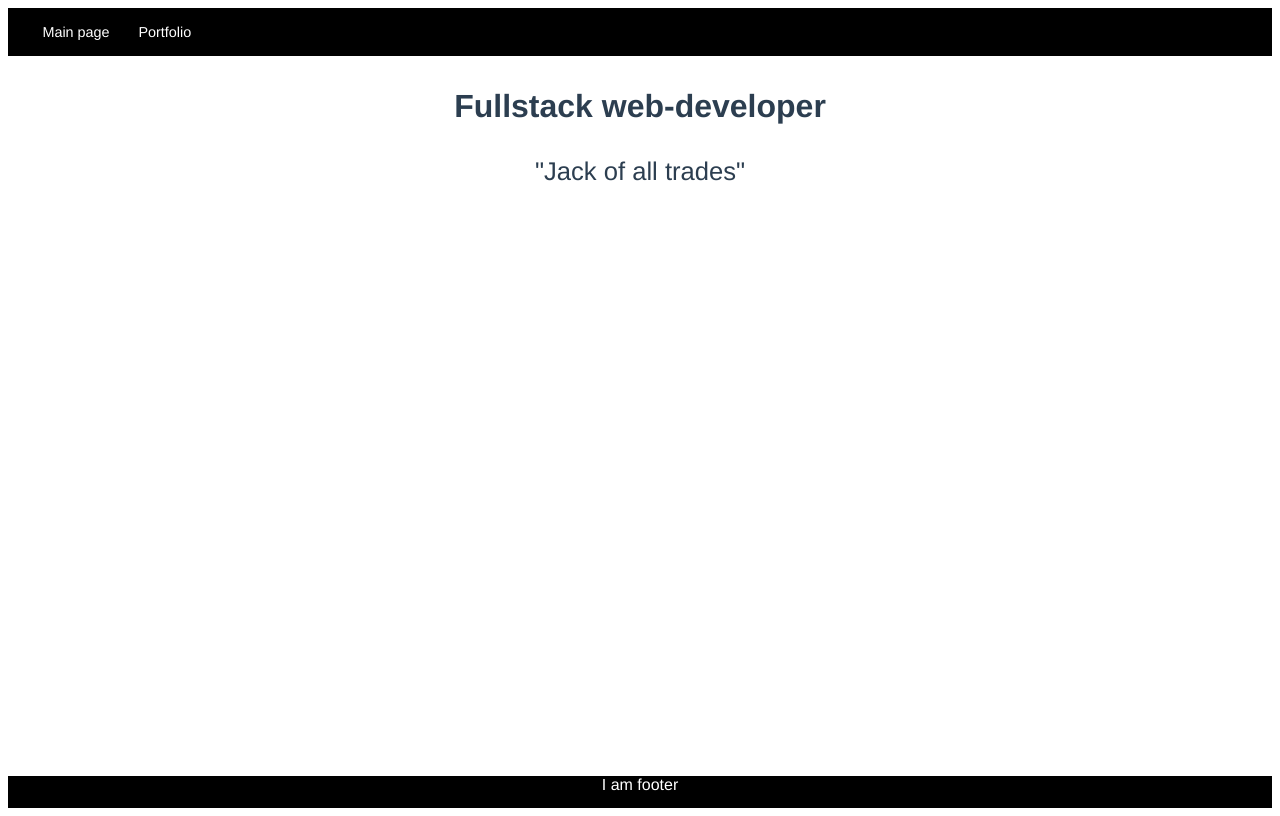
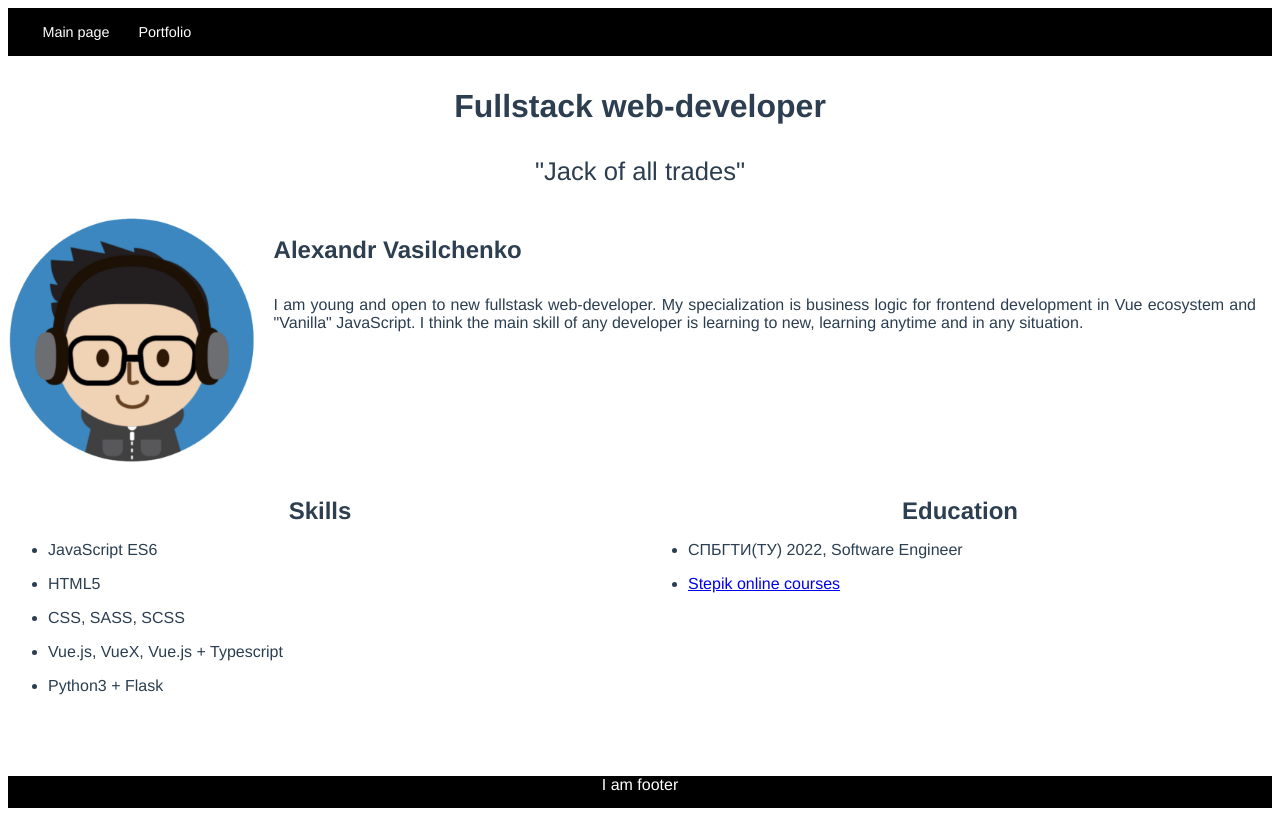
Before and after one commit to aleasper/business-card, a Vue app: page /#/ in a window 1280 px wide. Built offline with nearby package versions, Linux system fonts and the light colour scheme.

Commit message:
Add main info template

```diff
--- /dev/null
+++ b/src/components/AboutMe.vue
@@ -0,0 +1,71 @@
+<template>
+  <article
+      class="about-me__article"
+  >
+    <h2 id="header__article">Alexandr Vasilchenko</h2>
+    <div id="img-wrapper__article">
+      <img
+          class="photo__article"
+          src="../../public/about_photo.png"
+      >
+    </div>
+    <span id="text__article">
+      I am young and open to new fullstask web-developer. My specialization is business logic for
+      frontend development in Vue ecosystem and "Vanilla" JavaScript. I think the main skill of any developer
+      is learning to new, learning anytime and in any situation.
+    </span>
+  </article>
+</template>
+
+<script>
+export default {
+  name: "AboutMe"
+}
+</script>
+
+<style scoped lang="scss">
+.about-me__article{
+  display: grid;
+  grid-template-areas:
+    "photo header"
+    "photo text";
+  grid-template-rows:  4em 1fr;
+  grid-template-columns: 1fr 4fr;
+  grid-gap: 16px;
+  width: 100%;
+  padding: 4px;
+}
+#header__article{
+  grid-area: header;
+  text-align: start;
+}
+#img-wrapper__article{
+  grid-area: photo;
+}
+#text__article{
+  grid-area: text;
+  text-align: justify;
+  padding: 0 16px 8px 0;
+}
+.photo__article{
+  width: 100%;
+  max-width: 100%;
+  max-height: 100%;
+}
+@media all and (max-width: 700px) {
+  .about-me__article {
+    grid-template-areas:
+    "photo"
+    "header"
+    "text";
+    grid-template-rows:  6em  4em 1fr;
+    grid-template-columns: 1fr;
+  }
+  .photo__article{
+    height: 100%;
+    width: auto;
+    max-width: 100%;
+    max-height: 100%;
+  }
+}
+</style>
--- /dev/null
+++ b/src/components/Skills.vue
@@ -0,0 +1,84 @@
+<template>
+  <article
+      class="skills__article"
+  >
+    <h2 id="skills-header">Skills</h2>
+    <h2 id="education-header">Education</h2>
+    <span id="skills__article">
+    <ul>
+      <li>
+        <p>JavaScript ES6</p>
+      </li>
+      <li>
+        <p>HTML5</p>
+      </li>
+      <li>
+        <p>CSS, SASS, SCSS</p>
+      </li>
+      <li>
+        <p>Vue.js, VueX, Vue.js + Typescript</p>
+      </li>
+            <li>
+        <p>Python3 + Flask</p>
+      </li>
+    </ul>
+  </span>
+    <span id="education__article">
+    <ul>
+      <li>
+        <p>СПБГТИ(ТУ) 2022, Software Engineer</p>
+      </li>
+            <li>
+        <a href="https://stepik.org/users/57353496/certificates" target="_blank">Stepik online courses</a>
+      </li>
+
+    </ul>
+  </span>
+  </article>
+</template>
+
+<script>
+export default {
+  name: "Skills"
+}
+</script>
+
+<style scoped>
+.skills__article{
+  display: grid;
+  grid-template-areas:
+    "header-skills header-education"
+    "skills education";
+  grid-template-rows:  2em 1fr;
+  grid-template-columns: 1fr 1fr;
+  grid-gap: 16px;
+  width: 100%;
+  padding: 4px;
+}
+#skills-header {
+  grid-area: header-skills;
+}
+#education-header {
+  grid-area: header-education;
+}
+#skills__article {
+  grid-area: skills;
+}
+#education__article {
+  grid-area: education;
+}
+ul {
+  text-align: start;
+}
+@media all and (max-width: 700px) {
+  .skills__article{
+     grid-template-areas:
+    "header-skills"
+    "skills"
+    "header-education"
+    "education";
+  grid-template-rows:  2em 1fr 2em 1fr;
+  grid-template-columns: 1fr;
+  }
+}
+</style>
--- a/src/views/Home.vue
+++ b/src/views/Home.vue
@@ -2,17 +2,25 @@
   <div class="main-page">
     <Tagline
     ></Tagline>
+    <AboutMe
+    ></AboutMe>
+    <Skills
+    ></Skills>
   </div>
 </template>
 
 <script>
 // @ is an alias to /src
 import Tagline from '@/components/Tagline.vue'
+import AboutMe from "../components/AboutMe";
+import Skills from "../components/Skills";
 
 export default {
   name: 'Home',
   components: {
-    Tagline
+    Tagline,
+    AboutMe,
+    Skills
   }
 }
 </script>
```
Also changed, not shown: public/about_photo.png (added).
